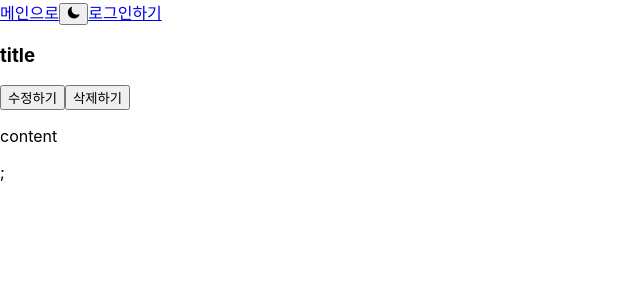
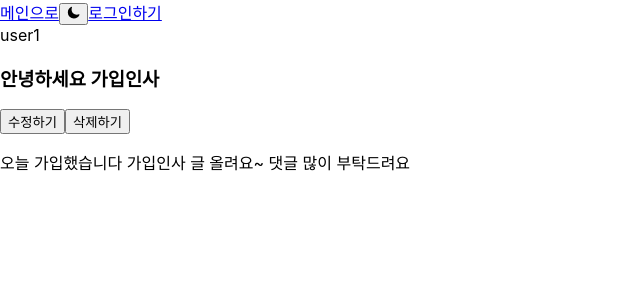
Before and after one commit to kyoungjooo/board, a React (Create React App) app in the folder board-project/: page / in a window 1280 px wide. Both pictures are taken after a click on the element "안녕하세요 가입인사". Shown: the top 300 px of the page, without its empty margins (0-640 px from the left). Built offline with nearby package versions, Linux system fonts and the light colour scheme.

Commit message:
feat: show clicked post

```diff
--- a/board-project/src/App.js
+++ b/board-project/src/App.js
@@ -5,7 +5,7 @@ import router from "./routes/router";
 function App() {
   return (
     <>
-      <RouterProvider router={router} />;
+      <RouterProvider router={router} />
     </>
   );
 }
--- a/board-project/src/pages/home/post.jsx
+++ b/board-project/src/pages/home/post.jsx
@@ -1,11 +1,12 @@
-import { useNavigate } from "react-router-dom";
+import { useNavigate, useParams } from "react-router-dom";
 
 const Post = ({ post }) => {
   const { postId, userId, userName, title, content } = post;
   const navigate = useNavigate();
+
   const handleNavigate = (e) => {
     console.log(e.target);
-    navigate(`/post/${postId}`);
+    navigate(`/post/${postId}`, { state: { post } });
   };
   const handleEditPost = () => {
     navigate(`/post/${postId}/edit`);
@@ -14,7 +15,7 @@ const Post = ({ post }) => {
   return (
     <>
       <li>
-        <span>{userId}</span>
+        <span>{userName}</span>
         <h3 onClick={handleNavigate}>{title}</h3>
         {/* 현재 로그인한 유저와 userId가 같은 게시물만 보여주기 */}
         <span className="btns-wrap">
--- a/board-project/src/pages/post-detail.jsx
+++ b/board-project/src/pages/post-detail.jsx
@@ -1,14 +1,23 @@
+import { useLocation, useParams } from "react-router-dom";
+
 const PostDetail = () => {
+  const param = useParams();
+  console.log(param);
+  const location = useLocation();
+  const post = location.state.post;
+  const { postId, userId, userName, title, content } = post;
+  console.log(post.title);
   return (
     <>
       <div>
-        <h3>title</h3>
+        <span>{userName}</span>
+        <h3>{title}</h3>
         <span className="btns-wrap">
           <button>수정하기</button>
           <button>삭제하기</button>
         </span>
       </div>
-      <p>content</p>
+      <p>{content}</p>
     </>
   );
 };
```
